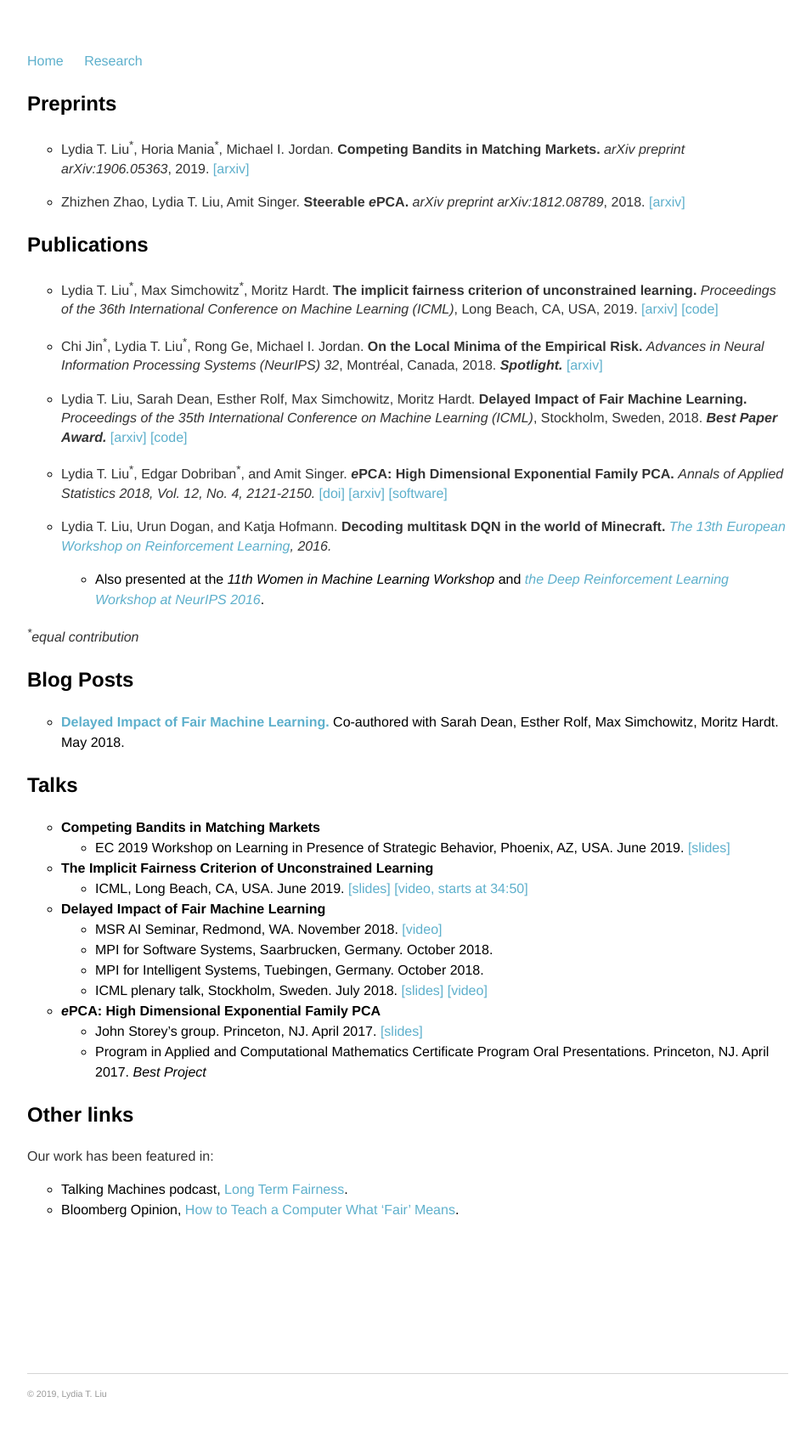
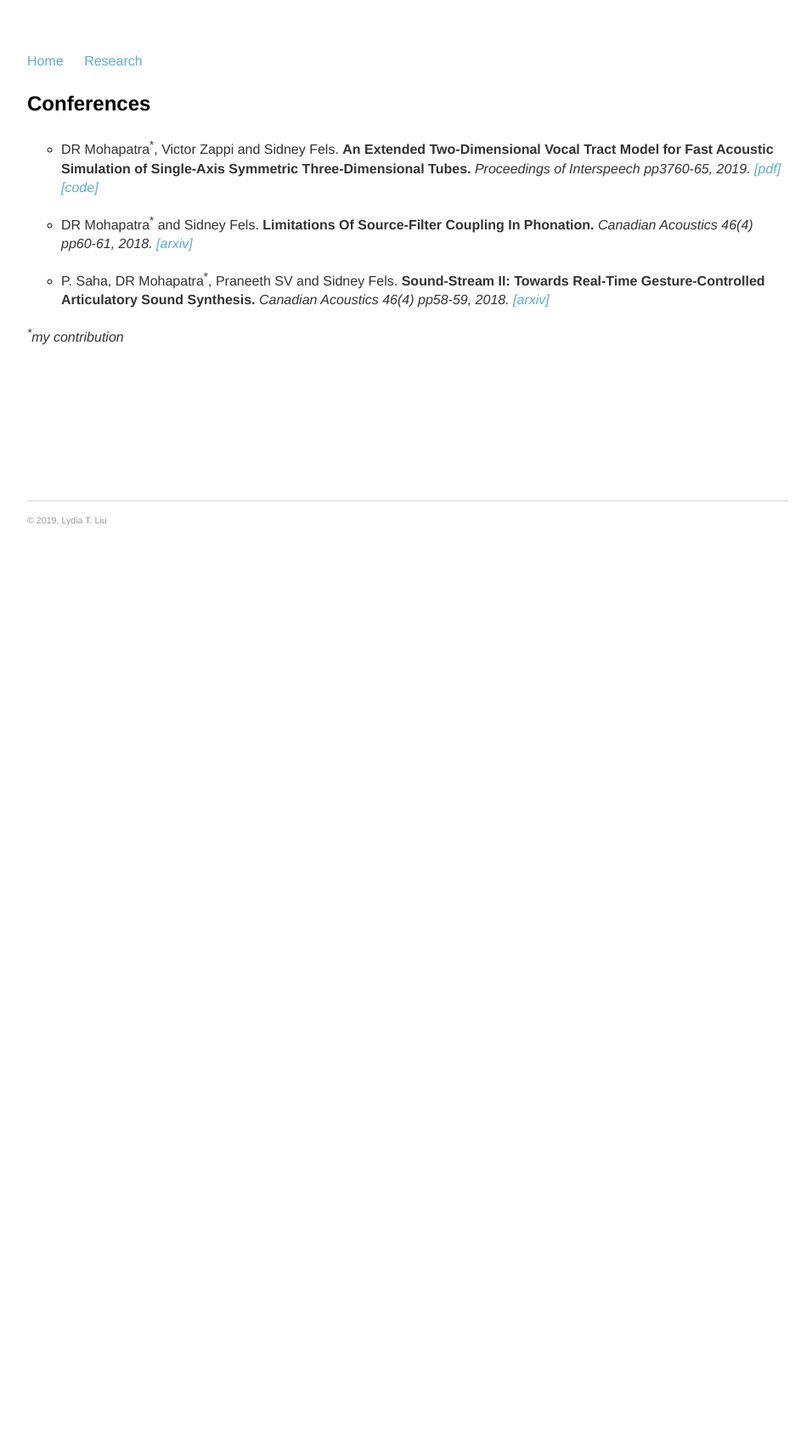
Before and after one commit to PramitSaha/debasishray19.github.io, a Jekyll site: the page built from projects.md, in a window 1280 px wide. Shown: the whole page at 85% size, without its empty margins (160-1116 px from the left). Built offline with Jekyll 4.4.1, drawn with Linux system fonts in a browser that asks for light colours; after the commit the page ends 900 px from its top, so only the background shows below that.

Commit message:
Publication page update

```diff
--- a/projects.md
+++ b/projects.md
@@ -1,56 +1,15 @@
 ---
 layout: default
-title: Research
+title: Publications
 ---
 
-### Preprints
+### Conferences
 
-* Lydia T. Liu<sup>\*</sup>, Horia Mania<sup>\*</sup>, Michael I. Jordan. **Competing Bandits in Matching Markets.** *arXiv preprint arXiv:1906.05363*, 2019. [[arxiv]](https://arxiv.org/abs/1906.05363)
+* DR Mohapatra<sup>\*</sup>, Victor Zappi and Sidney Fels. **An Extended Two-Dimensional Vocal Tract Model for Fast Acoustic Simulation of Single-Axis Symmetric Three-Dimensional Tubes.** *Proceedings of Interspeech pp3760-65, 2019. [[pdf]](https://www.isca-speech.org/archive/Interspeech_2019/pdfs/1764.pdf) [[code]](https://github.com/Debasishray19/vocaltube-speech-synthesis/tree/master/version03)*
 
-* Zhizhen Zhao, Lydia T. Liu, Amit Singer. **Steerable *e*PCA.** *arXiv preprint arXiv:1812.08789*, 2018. [[arxiv]](https://arxiv.org/abs/1812.08789)
+* DR Mohapatra<sup>\*</sup> and Sidney Fels. **Limitations Of Source-Filter Coupling In Phonation.** *Canadian Acoustics 46(4) pp60-61, 2018. [[arxiv]](https://arxiv.org/abs/1811.07435)*
 
-### Publications
-
-* Lydia T. Liu<sup>\*</sup>, Max Simchowitz<sup>\*</sup>, Moritz Hardt. **The implicit fairness criterion of unconstrained learning.** *Proceedings of the 36th International Conference on Machine Learning (ICML)*, Long Beach, CA, USA, 2019. [[arxiv]](https://arxiv.org/abs/1808.10013) [[code]](https://github.com/lydiatliu/unconstrainedml)
-
-* Chi Jin<sup>\*</sup>, Lydia T. Liu<sup>\*</sup>, Rong Ge, Michael I. Jordan. **On the Local Minima of the Empirical Risk.** *Advances in Neural Information Processing Systems (NeurIPS) 32*, Montréal, Canada, 2018. ***Spotlight.*** [[arxiv]](https://arxiv.org/abs/1803.09357)
-
-* Lydia T. Liu, Sarah Dean, Esther Rolf, Max Simchowitz, Moritz Hardt. **Delayed Impact of Fair Machine Learning.** *Proceedings of the 35th International Conference on Machine Learning (ICML)*, Stockholm, Sweden, 2018. ***Best Paper Award.*** [[arxiv]](https://arxiv.org/abs/1803.04383) [[code]](https://github.com/lydiatliu/delayedimpact)
-
-* Lydia T. Liu<sup>\*</sup>, Edgar Dobriban<sup>\*</sup>, and Amit Singer. ***e*****PCA: High Dimensional Exponential Family PCA.** *Annals of Applied Statistics 2018, Vol. 12, No. 4, 2121-2150.* [[doi]](https://dx.doi.org/10.1214/18-AOAS1146) [[arxiv]](https://arxiv.org/abs/1611.05550) [[software]](http://github.com/lydiatliu/epca/)
-
-* Lydia T. Liu, Urun Dogan, and Katja Hofmann. **Decoding multitask DQN in the world of Minecraft.** *[The 13th European Workshop on Reinforcement Learning](https://ewrl.files.wordpress.com/2016/11/ewrl13-2016-submission-29.pdf), 2016.*
-  * Also presented at the *11th Women in Machine Learning Workshop* and [*the Deep Reinforcement Learning Workshop at NeurIPS 2016*](https://drive.google.com/file/d/0B1PUpk7kwWu-bDd2djhqNEx2S2J4UURTUE1sVjVnS2tXZG9r/view).
-
-*<sup>\*</sup>equal contribution*
-
-### Blog Posts
-
-* [**Delayed Impact of Fair Machine Learning.**](https://bair.berkeley.edu/blog/2018/05/17/delayed-impact/) Co-authored with Sarah Dean, Esther Rolf, Max Simchowitz, Moritz Hardt. May 2018.
-
-### Talks
-
-* **Competing Bandits in Matching Markets**
-  * EC 2019 Workshop on Learning in Presence of Strategic Behavior, Phoenix, AZ, USA. June 2019. [[slides]](/assets/markets_bandits_v2.pdf)
-
-* **The Implicit Fairness Criterion of Unconstrained Learning**
-  * ICML, Long Beach, CA, USA. June 2019. [[slides]](/assets/icml_talk_2019.pdf) [[video, starts at 34:50]](https://slideslive.com/38917650/statistical-learning-theory)
-
-* **Delayed Impact of Fair Machine Learning**
-  * MSR AI Seminar, Redmond, WA. November 2018. [[video]](https://youtu.be/8cDVtXjvq9s)
-  * MPI for Software Systems, Saarbrucken, Germany. October 2018.
-  * MPI for Intelligent Systems, Tuebingen, Germany. October 2018.
-  * ICML plenary talk, Stockholm, Sweden. July 2018. [[slides]](/assets/icml_talk_2018.pdf) [[video]](https://vimeo.com/295742898)
+* P. Saha, DR Mohapatra<sup>\*</sup>, Praneeth SV and Sidney Fels. **Sound-Stream II: Towards Real-Time Gesture-Controlled Articulatory Sound Synthesis.** *Canadian Acoustics 46(4) pp58-59, 2018. [[arxiv]](https://arxiv.org/abs/1811.08029)*
 
 
-
-* ***e*****PCA: High Dimensional Exponential Family PCA**
-  * John Storey's group. Princeton, NJ. April 2017. [[slides]](/assets/epca_talk_apr20.pdf)
-  * Program in Applied and Computational Mathematics Certificate Program Oral Presentations. Princeton, NJ. April 2017. *Best Project*
-
-
-
-### Other links
-Our work has been featured in:
-* Talking Machines podcast, [Long Term Fairness](https://www.thetalkingmachines.com/episodes/long-term-fairness).
-* Bloomberg Opinion, [How to Teach a Computer What ‘Fair’ Means](https://www.bloomberg.com/view/articles/2018-03-15/computer-algorithms-need-to-know-what-fair-means).
+*<sup>\*</sup>my contribution*
```
